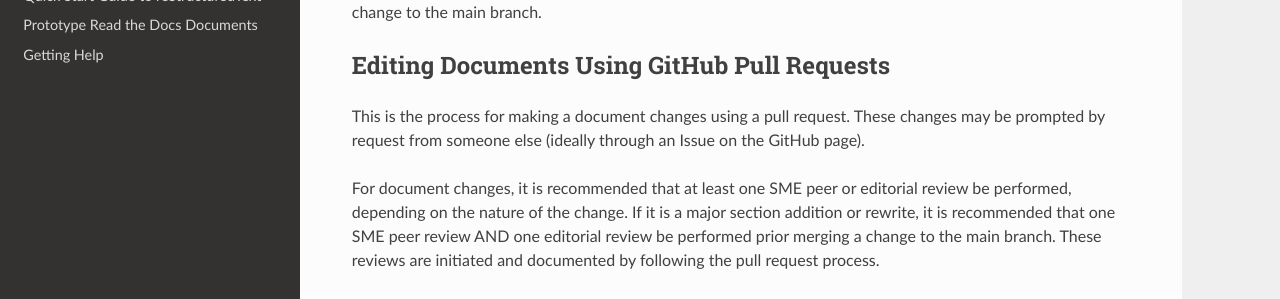
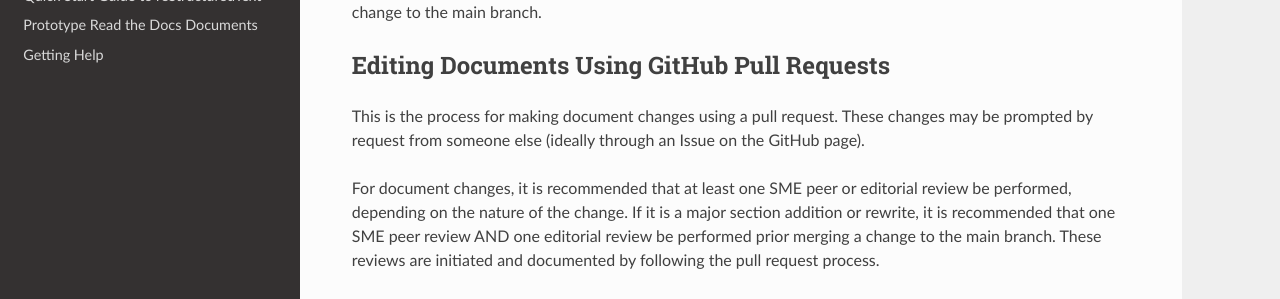
Before and after one commit to lhelms2/howto_rtd, a Sphinx documentation site: the page built from docs/source/maintain.rst, in a window 1280 px wide and 900 px high. Shown: the part 399-698 px from the top of the window. Built offline with Sphinx 7.4.7 and the Read the Docs theme 2.0.0, drawn with Linux system fonts in a browser that asks for light colours; some of the changed text lies outside the part shown.

```diff
--- a/docs/source/maintain.rst
+++ b/docs/source/maintain.rst
@@ -12,7 +12,7 @@ Document edits and revisions should be performed through either a pull request o
 Editing Documents Using GitHub Pull Requests
 ---------------------------------------------
 
-This is the process for making a document changes using a pull request. These changes may be prompted by request from someone else (ideally through an Issue on the GitHub page).
+This is the process for making document changes using a pull request. These changes may be prompted by request from someone else (ideally through an Issue on the GitHub page).
 
 For document changes, it is recommended that at least one SME peer or editorial review be performed, depending on the nature of the change. If it is a major section addition or rewrite, it is recommended that one SME peer review AND one editorial review be performed prior merging a change to the main branch. These reviews are initiated and documented by following the pull request process.
 
```
Also changed, not shown: other parts of docs/source/maintain.rst (+1 -1 lines).
